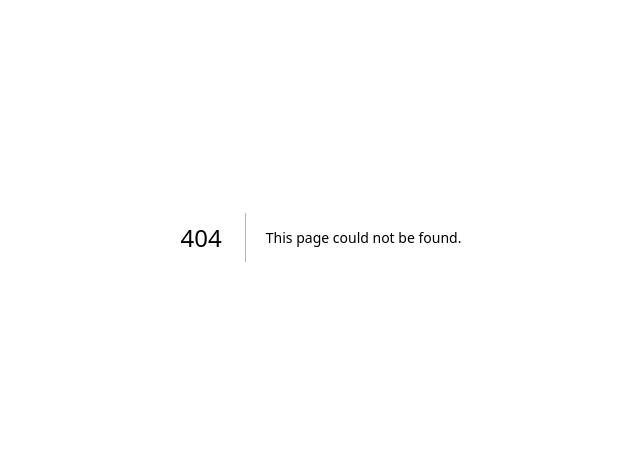
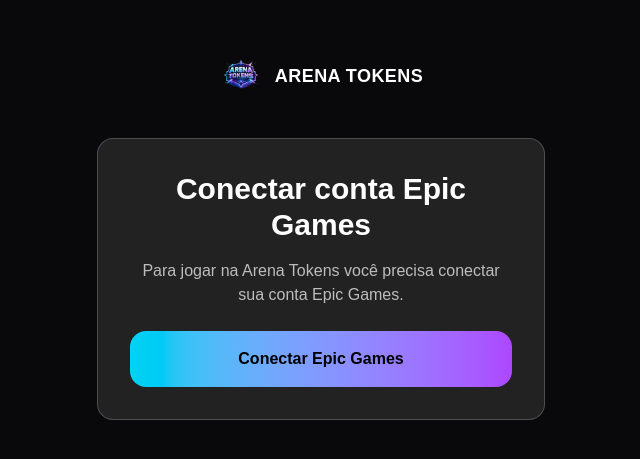
Before and after one commit to tetex12/tokens-frontend, a Next.js app: page /connect-epic in a window 1280 px wide. Before the commit this address had no page. Shown: the part 163-622 px from the top of the page, without its empty margins (319-959 px from the left). Built offline with nearby package versions, Linux system fonts and the light colour scheme.

Commit message:
Add Epic connect redirect after login

```diff
--- /dev/null
+++ b/app/connect-epic/page.tsx
@@ -0,0 +1,44 @@
+"use client";
+
+import { Brand } from "@/components/Brand";
+
+export default function ConnectEpicPage() {
+
+  function connectEpic() {
+    window.location.href =
+      `${process.env.NEXT_PUBLIC_API_URL}/auth/epic`;
+  }
+
+  return (
+    <div className="min-h-screen bg-zinc-950 text-white flex items-center justify-center px-6">
+
+      <div className="w-full max-w-md">
+
+        <div className="flex justify-center mb-10">
+          <Brand />
+        </div>
+
+        <div className="bg-white/10 border border-white/20 rounded-2xl p-8 text-center">
+
+          <h2 className="text-3xl font-black mb-4">
+            Conectar conta Epic Games
+          </h2>
+
+          <p className="text-white/70 mb-6">
+            Para jogar na Arena Tokens você precisa conectar sua conta Epic Games.
+          </p>
+
+          <button
+            onClick={connectEpic}
+            className="w-full rounded-2xl bg-gradient-to-r from-cyan-400 to-purple-500 text-black font-extrabold py-4 hover:scale-105 transition-all"
+          >
+            Conectar Epic Games
+          </button>
+
+        </div>
+
+      </div>
+
+    </div>
+  );
+}
--- a/app/login/page.tsx
+++ b/app/login/page.tsx
@@ -43,9 +43,9 @@
       }
 
       const token =
-      data?.accessToken ||
-      data?.token ||
-      data?.access_token;
+        data?.accessToken ||
+        data?.token ||
+        data?.access_token;
 
       if (!token) {
         setMessage("Token não recebido");
@@ -53,13 +53,20 @@
         return;
       }
 
-      // agora usamos o AuthContext
+      // salva token no AuthContext
       login(token);
 
       setMessage("Login realizado 🚀");
 
       setTimeout(() => {
-        router.push("/dashboard");
+
+        // verifica se usuário conectou Epic
+        if (data?.user?.epicConnected === false) {
+          router.push("/connect-epic");
+        } else {
+          router.push("/dashboard");
+        }
+
       }, 700);
 
     } catch (error) {
```
